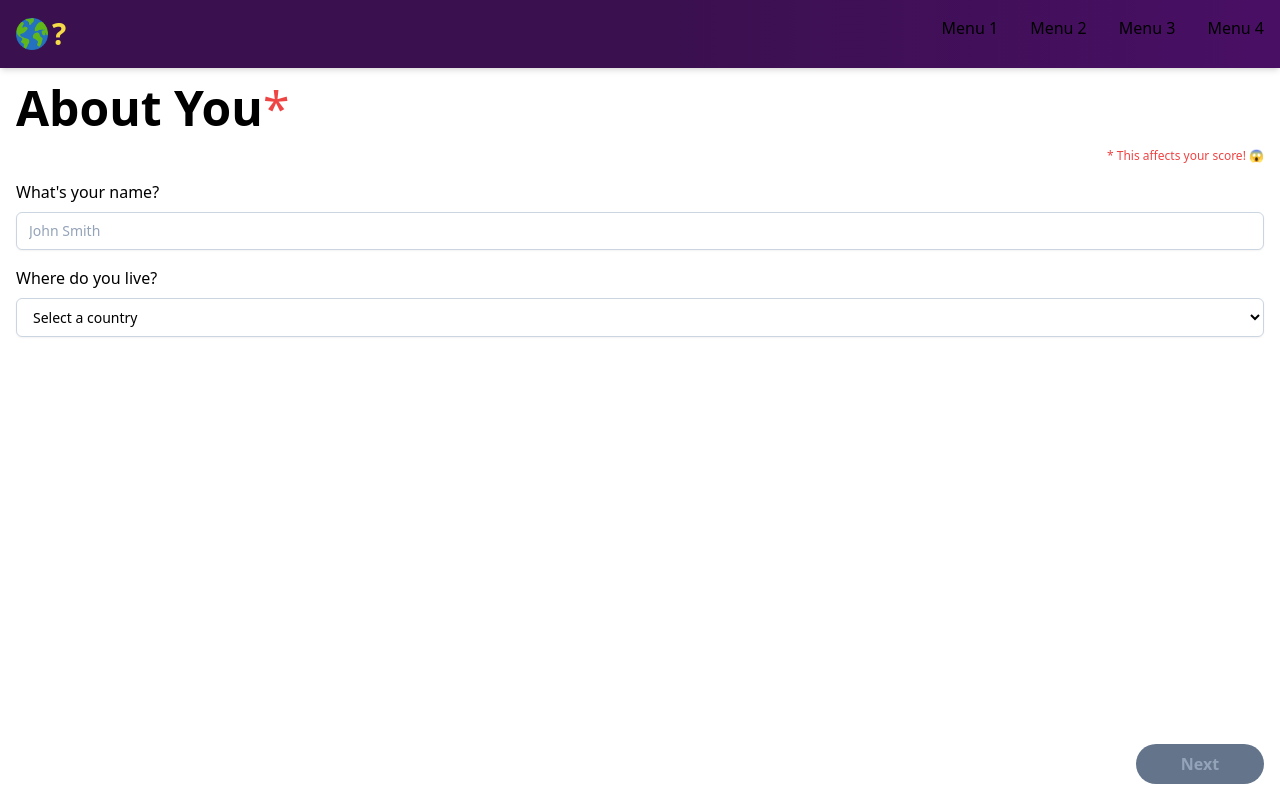
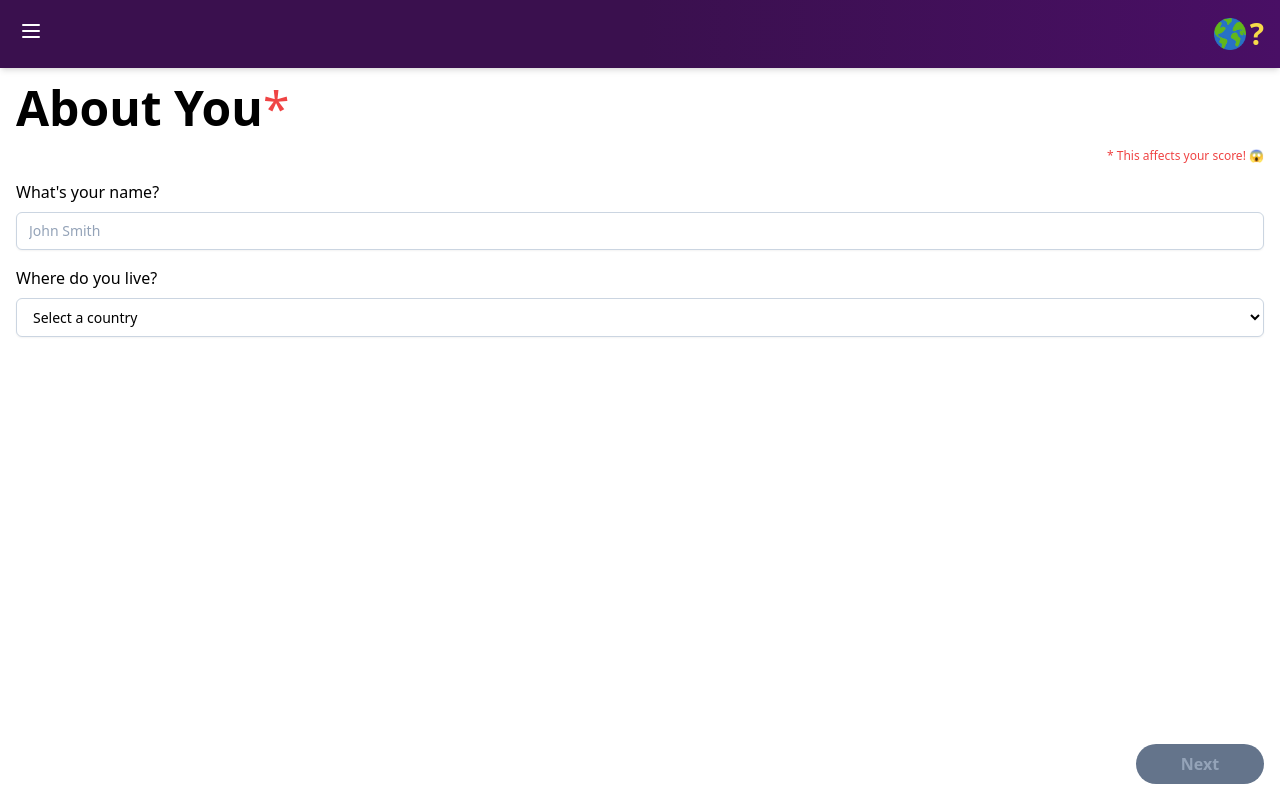
Before and after one commit to zachmerrill/world-calc, a Next.js app: page /journey in a window 1280 px wide. Built offline with nearby package versions, Linux system fonts and the light colour scheme; what i18n-iso-countries would draw is missing.

Commit message:
improve navbar

```diff
--- a/components/navbar.tsx
+++ b/components/navbar.tsx
@@ -1,20 +1,41 @@
 import Image from "next/image";
 import Link from "next/link";
+import { useRouter } from "next/router";
+import { useContext, useRef, useState } from "react";
+import { JourneyContext } from "../contexts/journeyContext";
+import useClickOutside from "../hooks/useClickOutside";
+import { clearLocalStorage } from "../hooks/useLocalStorage";
+import styles from "../styles/Navbar.module.css";
 
 export default function Navbar() {
+  const [drawerOpen, setDrawerOpen] = useState<boolean>(false);
+  const navRef = useRef(null);
+  useClickOutside(navRef, () => setDrawerOpen(false));
+  const router = useRouter();
+  const { pageList } = useContext(JourneyContext);
+
+  function handleRestart() {
+    clearLocalStorage();
+    router.push(pageList[0]);
+  }
+
   return (
     <nav
       className={`bg-gradient-to-r from-[#3A104E] via-[#3A104E] to-[#490F65] shadow-md`}
+      ref={navRef}
     >
-      <div className="container mx-auto flex  justify-between p-4">
-        <div className="flex items-center lg:hidden">
+      <div className="container mx-auto flex justify-between p-4">
+        <div
+          className="flex h-[30px] w-[30px] items-center justify-center rounded-lg text-white hover:bg-[#6B1F8E]"
+          onClick={() => setDrawerOpen(!drawerOpen)}
+        >
           <div className="space-y-2">
             <svg
               xmlns="http://www.w3.org/2000/svg"
               className="h-6 w-6"
               fill="none"
               viewBox="0 0 24 24"
-              stroke="#fff"
+              stroke="currentColor"
             >
               <path
                 strokeLinecap="round"
@@ -38,12 +59,27 @@ export default function Navbar() {
             <h3 className="text-3xl font-bold text-[#F6DB49]">?</h3>
           </div>
         </Link>
-        <div className="hidden space-x-8 lg:flex">
-          <a href="#">Menu 1</a>
-          <a href="#">Menu 2</a>
-          <a href="#">Menu 3</a>
-          <a href="#">Menu 4</a>
-        </div>
+      </div>
+      <div
+        className={`${styles.drawer} ${
+          drawerOpen ? styles.drawerOpen : styles.drawerClose
+        } fixed z-40 flex h-screen w-1/2 flex-col justify-between overflow-y-auto bg-gradient-to-r from-[#3A104E] to-[#3A104E] px-4`}
+      >
+        <ul className="flex flex-col">
+          <li className="border-b-2 border-dashed border-[#6B1F8E] py-4 text-lg font-semibold text-white">
+            <Link href="/" className="rounded-lg p-2 hover:bg-[#6B1F8E]">
+              Home
+            </Link>
+          </li>
+          <li className="border-b-2 border-dashed border-[#6B1F8E] py-4 text-lg font-semibold text-white">
+            <button
+              onClick={handleRestart}
+              className="rounded-lg p-2 hover:bg-[#6B1F8E]"
+            >
+              Start Over
+            </button>
+          </li>
+        </ul>
       </div>
     </nav>
   );
--- /dev/null
+++ b/hooks/useClickOutside.tsx
@@ -0,0 +1,18 @@
+import React, { useEffect } from "react";
+
+export default function useClickOutside(
+  ref: React.RefObject<HTMLElement>,
+  callback: any
+) {
+  function handleClick(e: MouseEvent) {
+    if (ref.current && !ref.current.contains(e.target)) {
+      callback();
+    }
+  }
+  useEffect(() => {
+    document.addEventListener("click", handleClick);
+    return () => {
+      document.removeEventListener("click", handleClick);
+    };
+  });
+}
--- a/pages/index.tsx
+++ b/pages/index.tsx
@@ -1,9 +1,21 @@
 import Head from "next/head";
 import Image from "next/image";
 import Link from "next/link";
+import { useRouter } from "next/router";
+import { useContext } from "react";
+import { JourneyContext } from "../contexts/journeyContext";
+import { clearLocalStorage } from "../hooks/useLocalStorage";
 import styles from "../styles/Home.module.css";
 
 export default function Home() {
+  const router = useRouter();
+  const { pageList } = useContext(JourneyContext);
+
+  function handleStart() {
+    clearLocalStorage();
+    router.push(pageList[0]);
+  }
+
   return (
     <>
       <Head>
@@ -23,12 +35,12 @@ export default function Home() {
           </h1>
         </div>
         <div className="flex justify-center">
-          <Link
-            href="/journey"
+          <button
+            onClick={handleStart}
             className="flex w-32 justify-center rounded-full bg-gradient-to-r from-emerald-600 via-emerald-600 to-emerald-400 p-2 font-bold text-cyan-50 hover:from-emerald-600 hover:to-emerald-400"
           >
             Begin
-          </Link>
+          </button>
         </div>
         <div className="pointer-events-none absolute bottom-[-55%] h-full w-full">
           <Image src="/img/earth/earth-up.svg" alt="Earth" fill priority />
--- a/styles/Navbar.module.css
+++ b/styles/Navbar.module.css
@@ -1,3 +1,13 @@
 .nav {
   background-image: linear-gradient(61.42deg, #03243d, #4f0080);
 }
+
+.drawer {
+  transition: all 330ms ease-out;
+}
+.drawerOpen {
+  transform: translateX(0%);
+}
+.drawerClose {
+  transform: translateX(-100%);
+}
```
